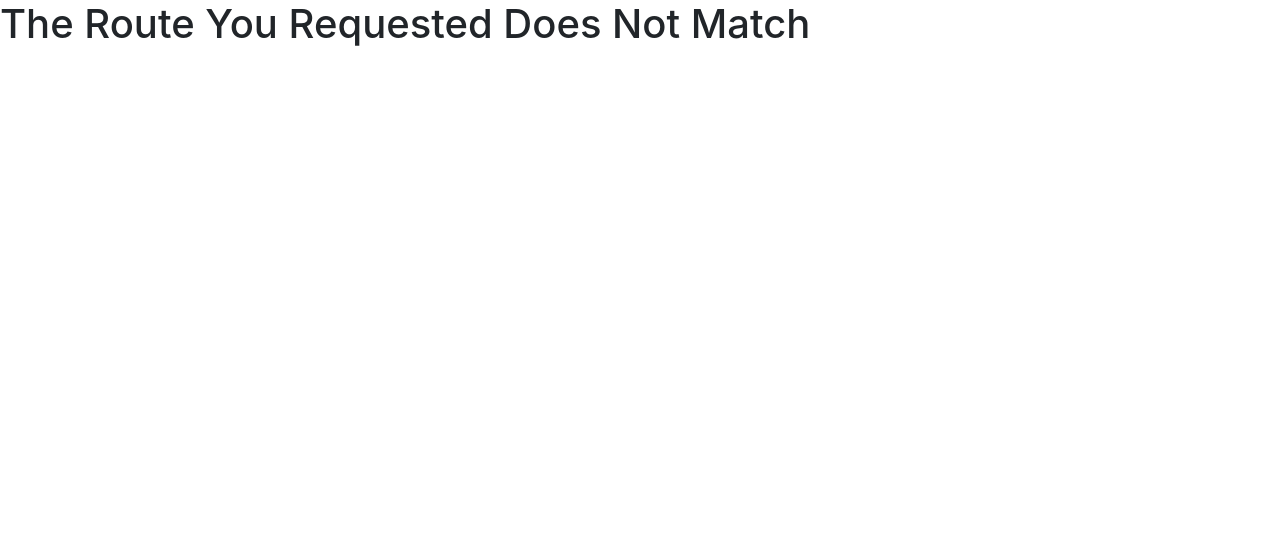
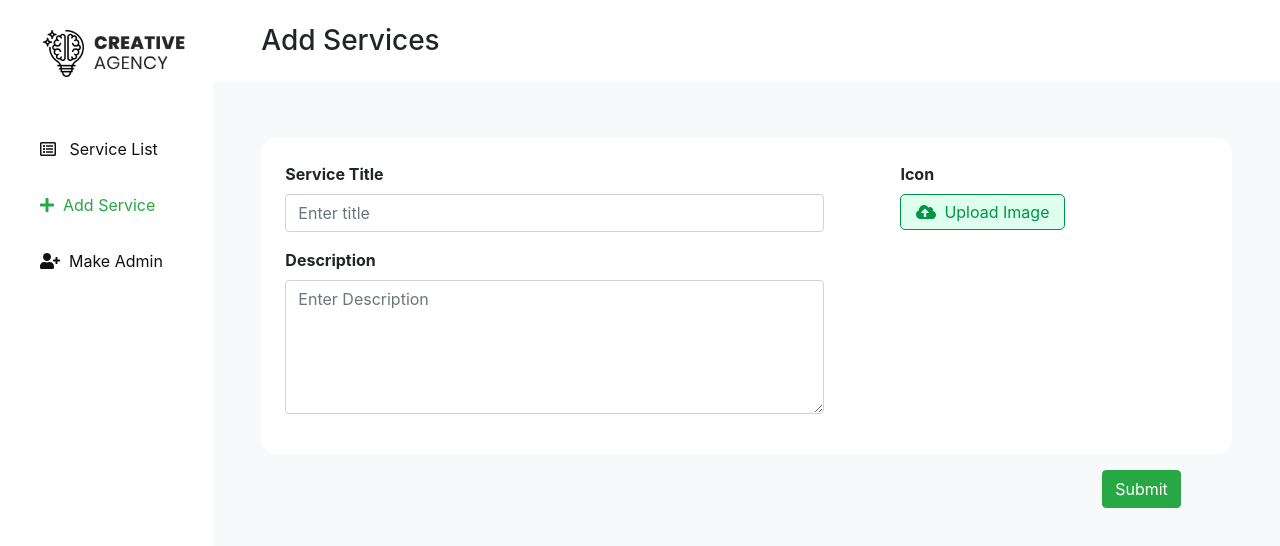
Before and after one commit to rafsan18/creative-agency-client, a React (Create React App) app: page /adminDashboard/addService in a window 1280 px wide. Shown: the top 546 px of the page. Built offline with nearby package versions, Linux system fonts and the light colour scheme; the HTML template or start-up script is replaced by a standard one.

Commit message:
add services page done

```diff
--- a/package.json
+++ b/package.json
@@ -17,6 +17,7 @@
     "react": "^16.13.1",
     "react-bootstrap": "^1.3.0",
     "react-dom": "^16.13.1",
+    "react-hook-form": "^6.9.2",
     "react-router-dom": "^5.2.0",
     "react-scripts": "3.4.3",
     "react-slick": "^0.27.11",
--- a/src/App.js
+++ b/src/App.js
@@ -4,6 +4,9 @@ import { BrowserRouter as Router, Switch, Route } from "react-router-dom";
 import Home from "./components/Home/Home/Home";
 import NotMatch from "./components/NotMatch/NotMatch";
 import Login from "./components/Login/Login/Login";
+import ServiceList from "./components/AdminDashboard/ServiceList/ServiceList";
+import AddServices from "./components/AdminDashboard/AddServices/AddServices";
+import MakeAdmin from "./components/AdminDashboard/MakeAdmin/MakeAdmin";
 
 export const UserContext = createContext();
 
@@ -23,6 +26,15 @@ function App() {
                     <Route path="/login">
                         <Login />
                     </Route>
+                    <Route path="/adminDashboard/serviceList">
+                        <ServiceList />
+                    </Route>
+                    <Route path="/adminDashboard/addService">
+                        <AddServices />
+                    </Route>
+                    <Route path="/adminDashboard/makeAdmin">
+                        <MakeAdmin />
+                    </Route>
                     <Route path="*">
                         <NotMatch />
                     </Route>
--- /dev/null
+++ b/src/components/AdminDashboard/AddServices/AddServices.css
@@ -0,0 +1,15 @@
+.upload-btn input[type="file"] {
+    display: none;
+}
+
+.upload-btn {
+    border: 1px solid #009444;
+    background-color: #deffed;
+    color: #009444;
+    padding: 5px 15px;
+    border-radius: 5px;
+}
+
+.addService-container {
+    width: 100vw;
+}
--- /dev/null
+++ b/src/components/AdminDashboard/AddServices/AddServices.js
@@ -0,0 +1,89 @@
+import { faCloudUploadAlt } from "@fortawesome/free-solid-svg-icons";
+import { FontAwesomeIcon } from "@fortawesome/react-fontawesome";
+import React, { useState } from "react";
+import AdminSidebar from "../AdminSidebar/AdminSidebar";
+import "./AddServices.css";
+
+const AddServices = () => {
+    const [service, setService] = useState({});
+
+    const handleSubmit = () => {
+        console.log("form submit");
+    };
+    const handleClick = () => {
+        handleSubmit();
+    };
+    return (
+        <div className="row no-gutters container-fluid p-0">
+            <div className=" col-xl-2 col-md-3 col-sm-4 col-12">
+                <AdminSidebar></AdminSidebar>
+            </div>
+            <div className="col-xl-10 col-md-9 col-sm-8 col-12">
+                <h3 className="my-4 mx-5">Add Services</h3>
+                <div
+                    className="bg-light py-2 rounded "
+                    style={{ height: "89vh" }}
+                >
+                    <form onSubmit={handleSubmit}>
+                        <div
+                            className="row no-gutters p-4 mx-5 mt-5 bg-white "
+                            style={{ borderRadius: "15px" }}
+                        >
+                            <div className="col-xl-7 col-md-6 col-sm-12 col-12 ">
+                                <div className="form-group">
+                                    <label className="font-weight-bold">
+                                        Service Title
+                                    </label>
+                                    <input
+                                        type="text"
+                                        className="form-control"
+                                        placeholder="Enter title"
+                                    />
+                                </div>
+
+                                <div className="form-group">
+                                    <label className="font-weight-bold">
+                                        Description
+                                    </label>
+                                    <textarea
+                                        className="form-control"
+                                        placeholder="Enter Description"
+                                        rows="5"
+                                    ></textarea>
+                                </div>
+                            </div>
+
+                            <div className="col-xl-4 col-md-5 col-sm-12 offset-md-1 ">
+                                <div className="form-group">
+                                    <p className="font-weight-bold mb-2">
+                                        Icon
+                                    </p>
+                                    <label className="upload-btn">
+                                        <input
+                                            type="file"
+                                            className="form-control-file"
+                                        />
+                                        <FontAwesomeIcon
+                                            icon={faCloudUploadAlt}
+                                            className="mr-2"
+                                        />
+                                        Upload Image
+                                    </label>
+                                </div>
+                            </div>
+                        </div>
+                        <button
+                            className="btn btn-success submit-btn offset-md-10 mt-3"
+                            onClick={handleClick}
+                            type="submit"
+                        >
+                            Submit
+                        </button>
+                    </form>
+                </div>
+            </div>
+        </div>
+    );
+};
+
+export default AddServices;
--- /dev/null
+++ b/src/components/AdminDashboard/AdminSidebar/AdminSidebar.css
@@ -0,0 +1,23 @@
+.admin-sidebar img {
+    width: 150px;
+    display: block;
+    margin: 30px 0 20px 40px;
+}
+
+.admin-sidebar ul {
+    list-style-type: none;
+    margin-top: 60px;
+}
+
+.admin-sidebar li {
+    margin-bottom: 2em;
+}
+
+.admin-side-link {
+    color: #111111;
+}
+
+.admin-side-link:hover {
+    text-decoration: none;
+    color: #c3c3c3;
+}
--- /dev/null
+++ b/src/components/AdminDashboard/AdminSidebar/AdminSidebar.js
@@ -0,0 +1,59 @@
+import { faListAlt } from "@fortawesome/free-regular-svg-icons";
+import { faPlus, faUserPlus } from "@fortawesome/free-solid-svg-icons";
+import { FontAwesomeIcon } from "@fortawesome/react-fontawesome";
+import React from "react";
+import { Link, useLocation } from "react-router-dom";
+import logo from "../../../images/logos/logo.png";
+import "./AdminSidebar.css";
+
+const AdminSidebar = () => {
+    const location = useLocation();
+    return (
+        <div className="admin-sidebar">
+            <img src={logo} alt="Creative Agency" />
+            <ul>
+                <li>
+                    <Link
+                        className={` ${
+                            location.pathname === "/adminDashboard/serviceList"
+                                ? "text-success"
+                                : ""
+                        } admin-side-link`}
+                        to="/adminDashboard/serviceList"
+                    >
+                        <FontAwesomeIcon icon={faListAlt} />
+                        &nbsp;&nbsp; Service List
+                    </Link>
+                </li>
+                <li>
+                    <Link
+                        className={` ${
+                            location.pathname === "/adminDashboard/addService"
+                                ? "text-success"
+                                : ""
+                        } admin-side-link`}
+                        to="/adminDashboard/addService"
+                    >
+                        <FontAwesomeIcon icon={faPlus} />
+                        &nbsp;&nbsp;Add Service
+                    </Link>
+                </li>
+                <li>
+                    <Link
+                        className={` ${
+                            location.pathname === "/adminDashboard/makeAdmin"
+                                ? "text-success"
+                                : ""
+                        } admin-side-link`}
+                        to="/adminDashboard/makeAdmin"
+                    >
+                        <FontAwesomeIcon icon={faUserPlus} />
+                        &nbsp;&nbsp;Make Admin
+                    </Link>
+                </li>
+            </ul>
+        </div>
+    );
+};
+
+export default AdminSidebar;
--- /dev/null
+++ b/src/components/AdminDashboard/MakeAdmin/MakeAdmin.js
@@ -0,0 +1,20 @@
+import React from "react";
+import AdminSidebar from "../AdminSidebar/AdminSidebar";
+
+const MakeAdmin = () => {
+    return (
+        <div className="row container-fluid">
+            <div className="col-xl-2 col-md-3 col-sm-4 col-12">
+                <AdminSidebar></AdminSidebar>
+            </div>
+            <div className="col-xl-10 col-md-9 col-sm-8 col-12">
+                <h1>
+                    This section will contain input <br /> email form to make
+                    new admin
+                </h1>
+            </div>
+        </div>
+    );
+};
+
+export default MakeAdmin;
--- /dev/null
+++ b/src/components/AdminDashboard/ServiceList/ServiceList.js
@@ -0,0 +1,17 @@
+import React from "react";
+import AdminSidebar from "../AdminSidebar/AdminSidebar";
+
+const ServiceList = () => {
+    return (
+        <div className="row container-fluid">
+            <div className="col-xl-2 col-md-3 col-sm-4 col-12">
+                <AdminSidebar></AdminSidebar>
+            </div>
+            <div className="col-xl-10 col-md-9 col-sm-8 col-12">
+                <h1>This section will contain service list</h1>
+            </div>
+        </div>
+    );
+};
+
+export default ServiceList;
```
Also changed, not shown: 2 other files (tests, documents, lock files or other folders).
